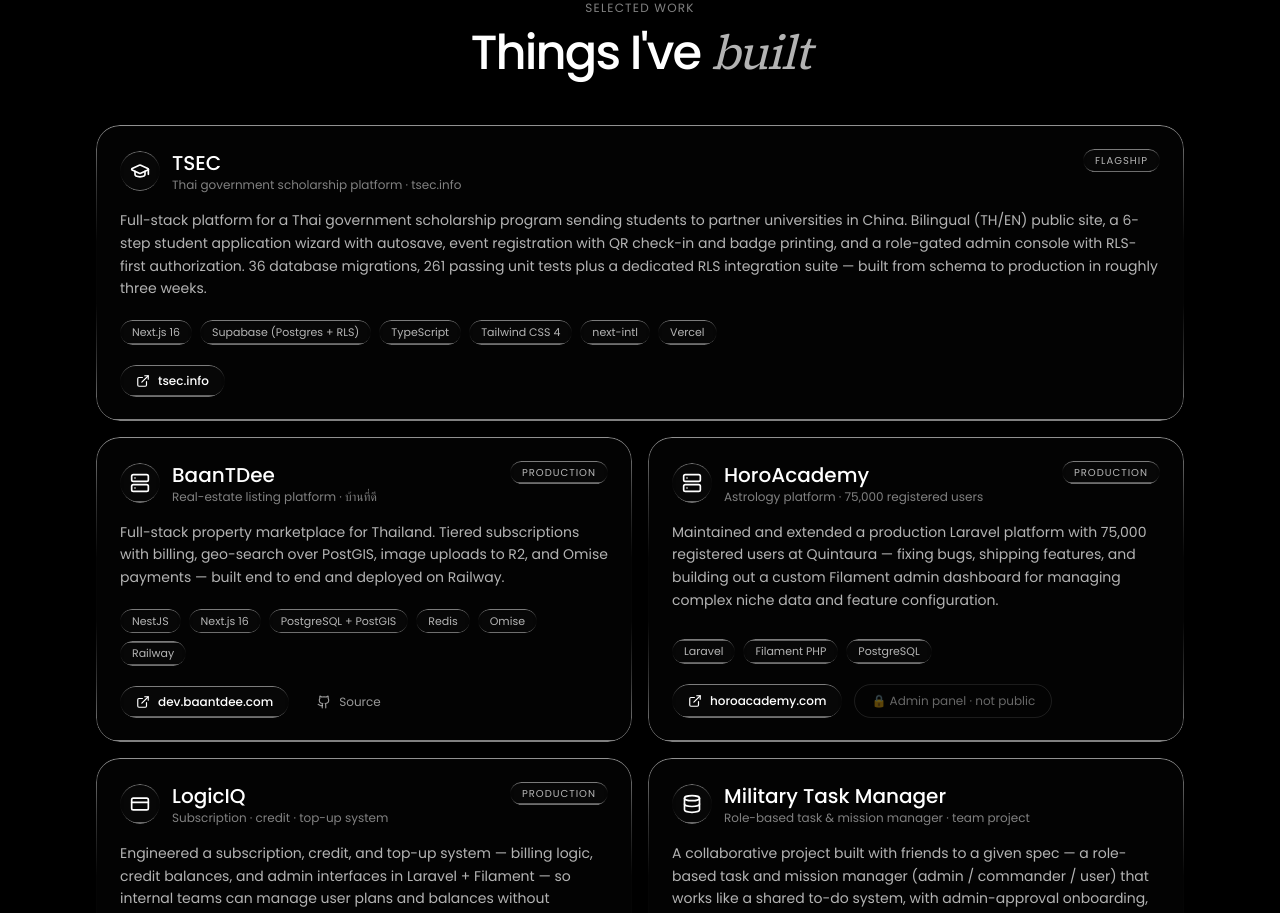
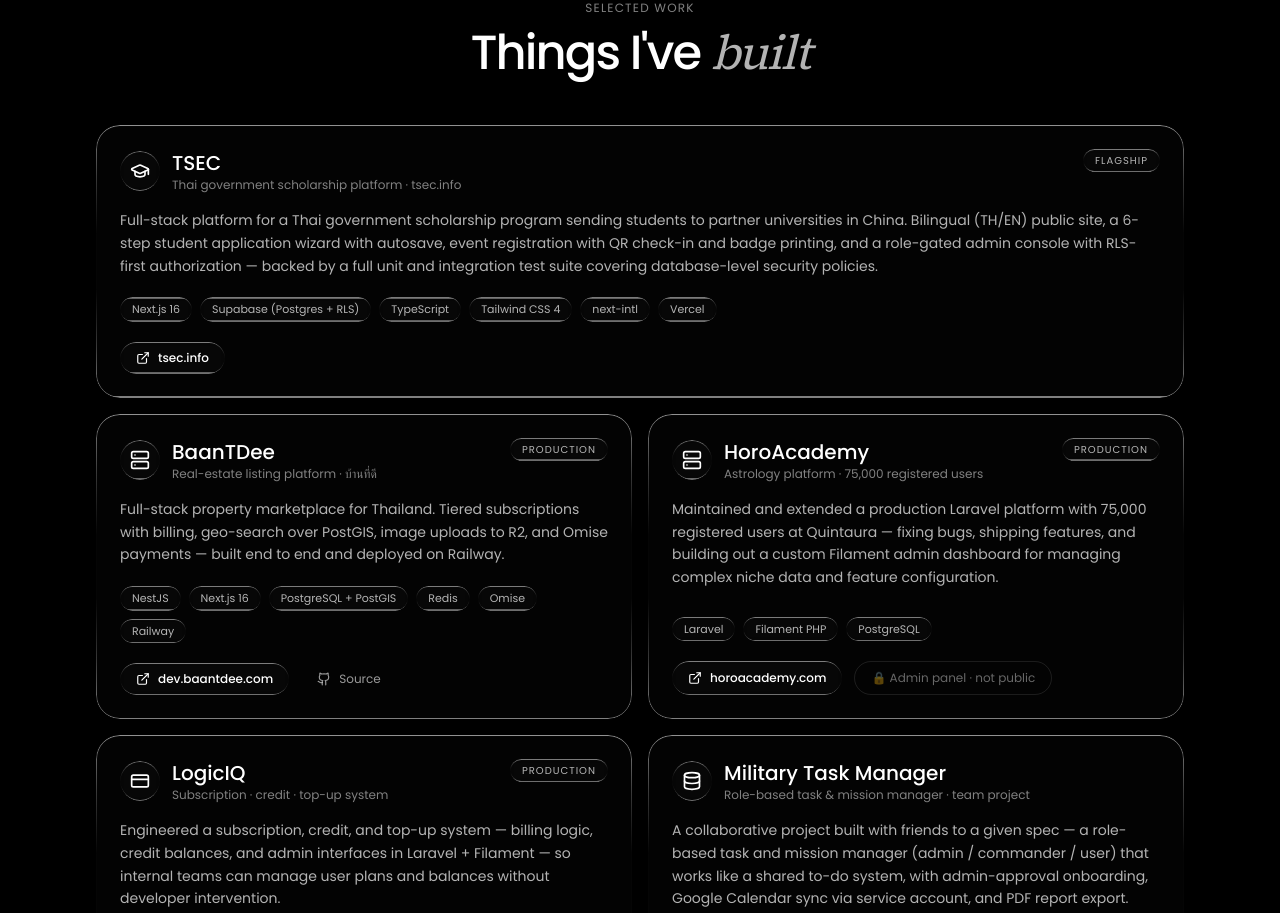
Before and after one commit to krittapastrycode/krittapas-polmanee-portfolio, a Next.js app: page / in a window 1280 px wide. Shown: the part 920-1833 px from the top of the page. Built offline with nearby package versions, Linux system fonts and the light colour scheme.

Commit message:
docs: trim vanity metrics from TSEC description
Drop migration count, test count, and build-time framing - they read
as internal trivia or a red flag ("three weeks" on a gov platform)
rather than signal, not something a hiring manager cares about.

```diff
--- a/src/app/page.tsx
+++ b/src/app/page.tsx
@@ -45,7 +45,7 @@
     name: "TSEC",
     tagline: "Thai government scholarship platform · tsec.info",
     description:
-      "Full-stack platform for a Thai government scholarship program sending students to partner universities in China. Bilingual (TH/EN) public site, a 6-step student application wizard with autosave, event registration with QR check-in and badge printing, and a role-gated admin console with RLS-first authorization. 36 database migrations, 261 passing unit tests plus a dedicated RLS integration suite — built from schema to production in roughly three weeks.",
+      "Full-stack platform for a Thai government scholarship program sending students to partner universities in China. Bilingual (TH/EN) public site, a 6-step student application wizard with autosave, event registration with QR check-in and badge printing, and a role-gated admin console with RLS-first authorization — backed by a full unit and integration test suite covering database-level security policies.",
     stack: ["Next.js 16", "Supabase (Postgres + RLS)", "TypeScript", "Tailwind CSS 4", "next-intl", "Vercel"],
     live: { label: "tsec.info", href: "https://tsec.info" },
     icon: <GraduationCap className="h-5 w-5" />,
```
